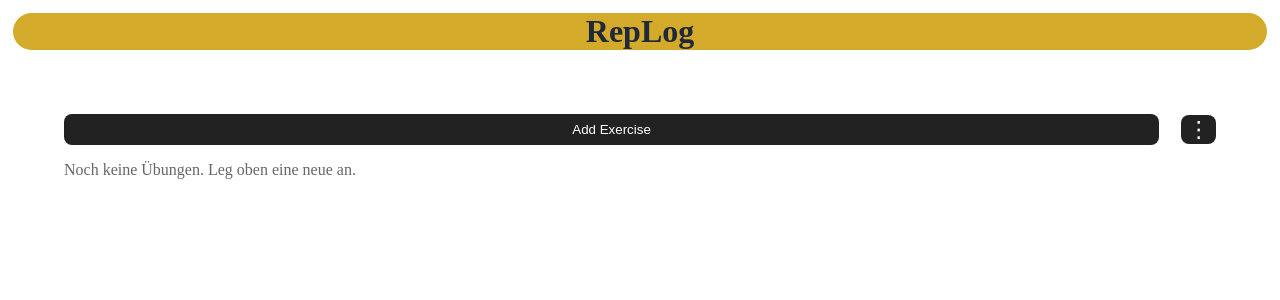
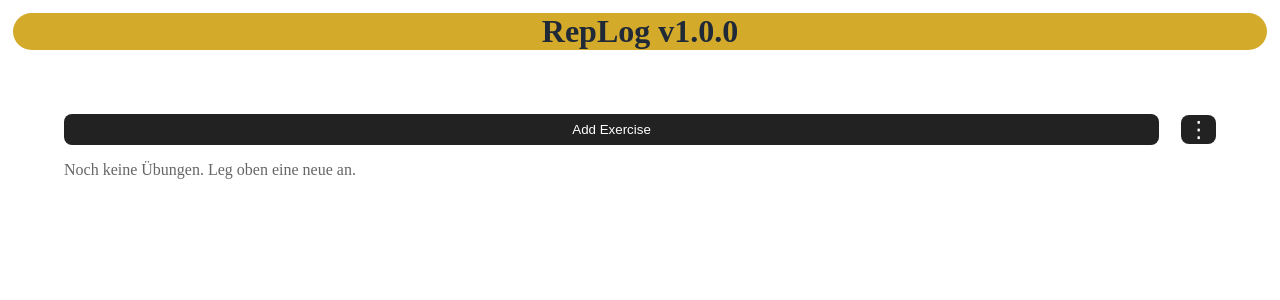
Before and after one commit to marc-dietrich/replog, a React (Vite) app: page / in a window 1280 px wide. Shown: the top 300 px of the page. Built offline with nearby package versions, Linux system fonts and the light colour scheme.

Commit message:
add version

```diff
--- a/src/App.jsx
+++ b/src/App.jsx
@@ -67,7 +67,7 @@ function App() {
           //padding: "0.5rem",
         }}
       >
-        RepLog
+        RepLog v1.0.0
       </h1>
 
       <div
```
